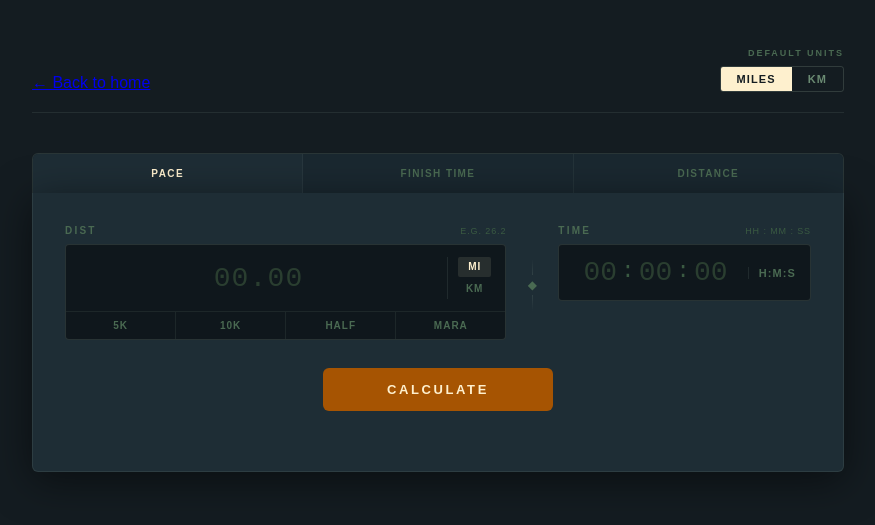
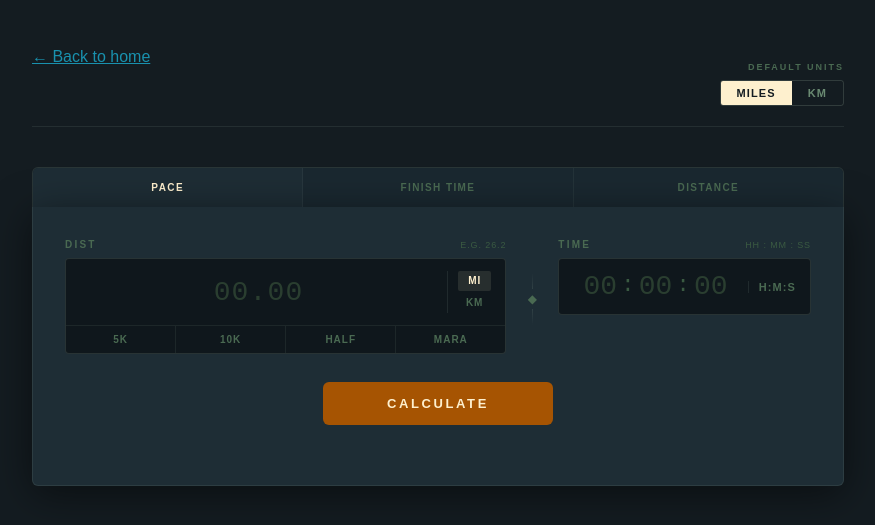
Before and after one commit to benjoycect/benjoycect.github.io, a Jekyll site: the page pace-calculator.html, which Jekyll copies as it is, in a window 1280 px wide. Shown: the top 525 px of the page, without its empty margins (202-1077 px from the left). Built offline with Jekyll 4.4.1, drawn with Linux system fonts in a browser that asks for light colours; some web fonts are replaced; Markdown is read by kramdown in place of the engine named in the settings.

Commit message:
Update pace-calculator.html

```diff
--- a/pace-calculator.html
+++ b/pace-calculator.html
@@ -137,7 +137,13 @@ transition: background-color 0.18s, color 0.18s;
 background-color: #fef0ce;
 color: #141C21;
 }
-
+/* ── BACK LINK ───────────────────────────────────────────── */
+    .back {
+      display: inline-block;
+      font-size: 1rem;
+      margin-bottom: 40px;
+      color: #1991ae;
+    }
 /* ── MODE TABS ── */
 .tabs {
 display: -webkit-flex;
```
